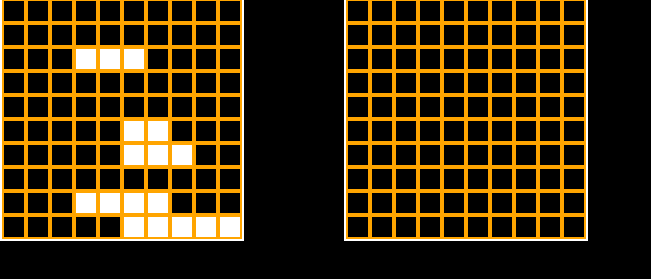
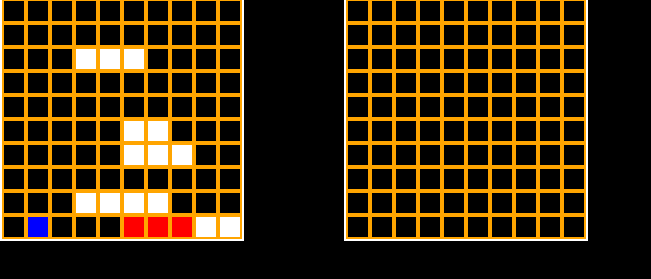
Before and after one commit to ThatBaldDude4/Battleship, a website with bundled scripts: page index.html in a window 1280 px wide. Shown: the part 67-346 px from the top of the page, without its empty margins (0-651 px from the left). Built offline with nearby package versions, Linux system fonts and the light colour scheme.

Commit message:
add styles for cell state

```diff
--- a/styles.css
+++ b/styles.css
@@ -28,3 +28,11 @@
 .occupied {
     background-color: white;
 }
+
+.hit {
+    background-color: blue;
+}
+
+.occupied.hit {
+    background-color: red;
+}
```
